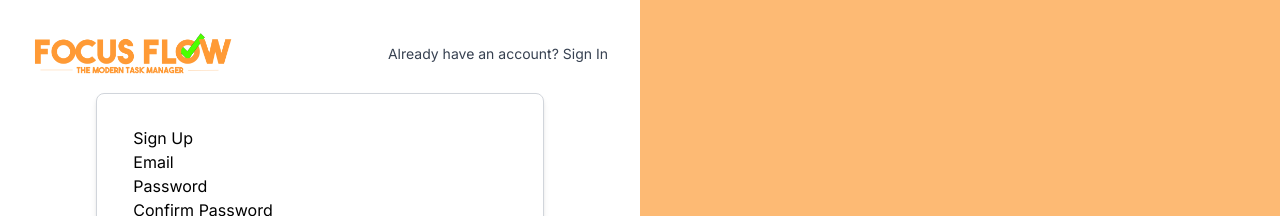
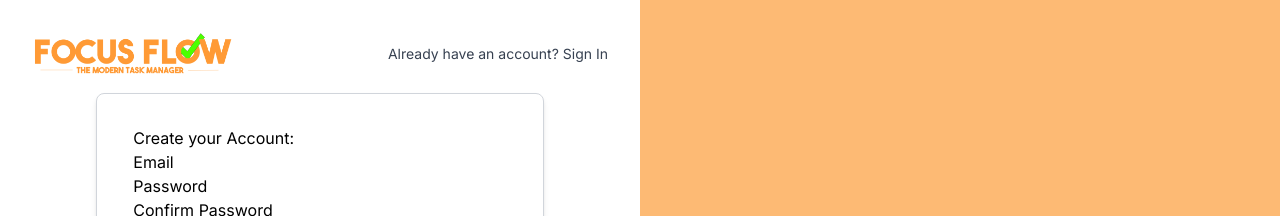
Before and after one commit to colintle/FocusFlow, a Next.js app in the folder focus-flow/: page / in a window 1280 px wide. Shown: the top 216 px of the page. Built offline with nearby package versions, Linux system fonts and the light colour scheme.

Commit message:
Updated some text

```diff
--- a/focus-flow/src/app/components/SignUp.tsx
+++ b/focus-flow/src/app/components/SignUp.tsx
@@ -16,7 +16,7 @@ function SignUp() {
     return (
         <div>
             <div>
-               Sign Up
+               Create your Account:
             </div>
             <div>
                 <label htmlFor="signupEmail">Email</label>
```
